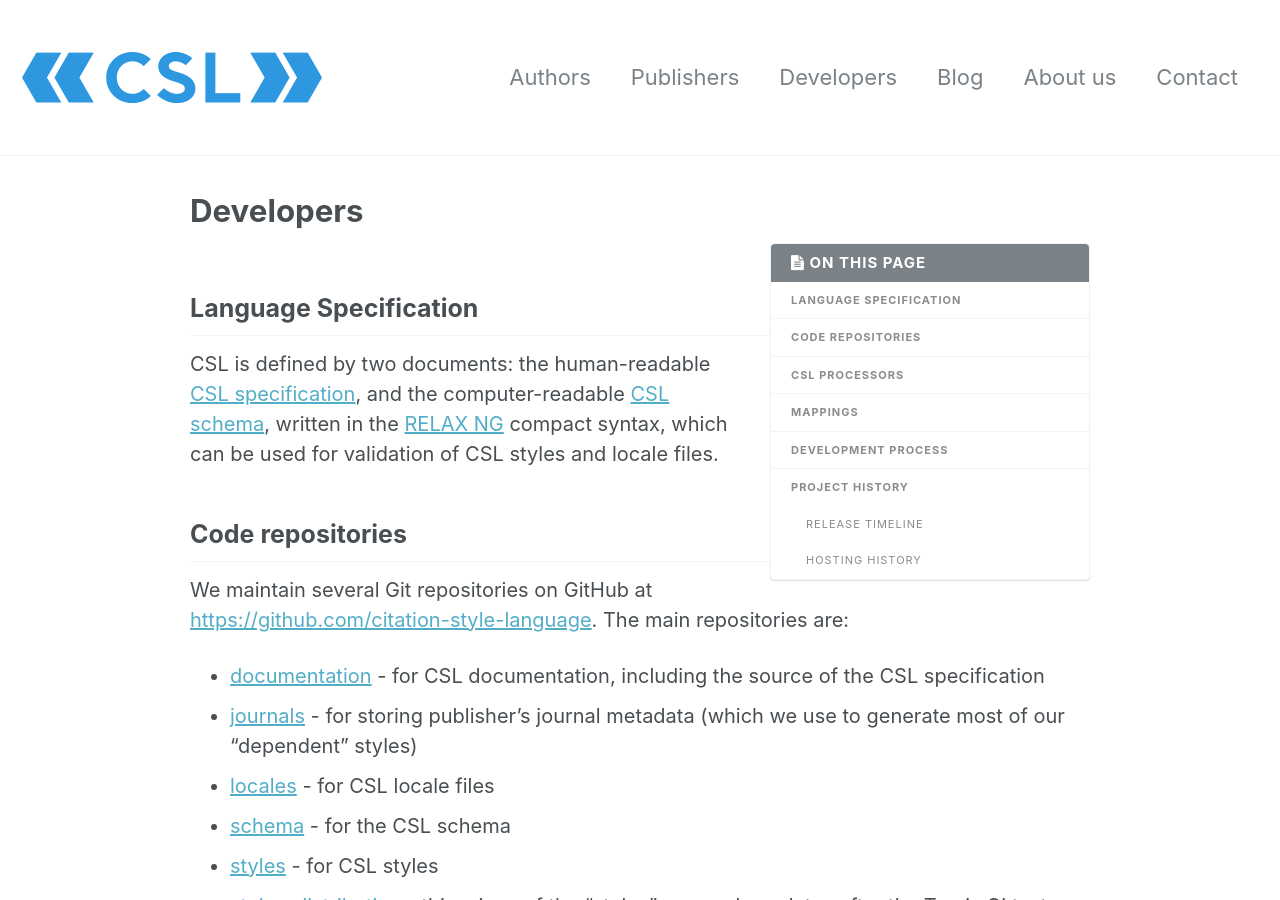
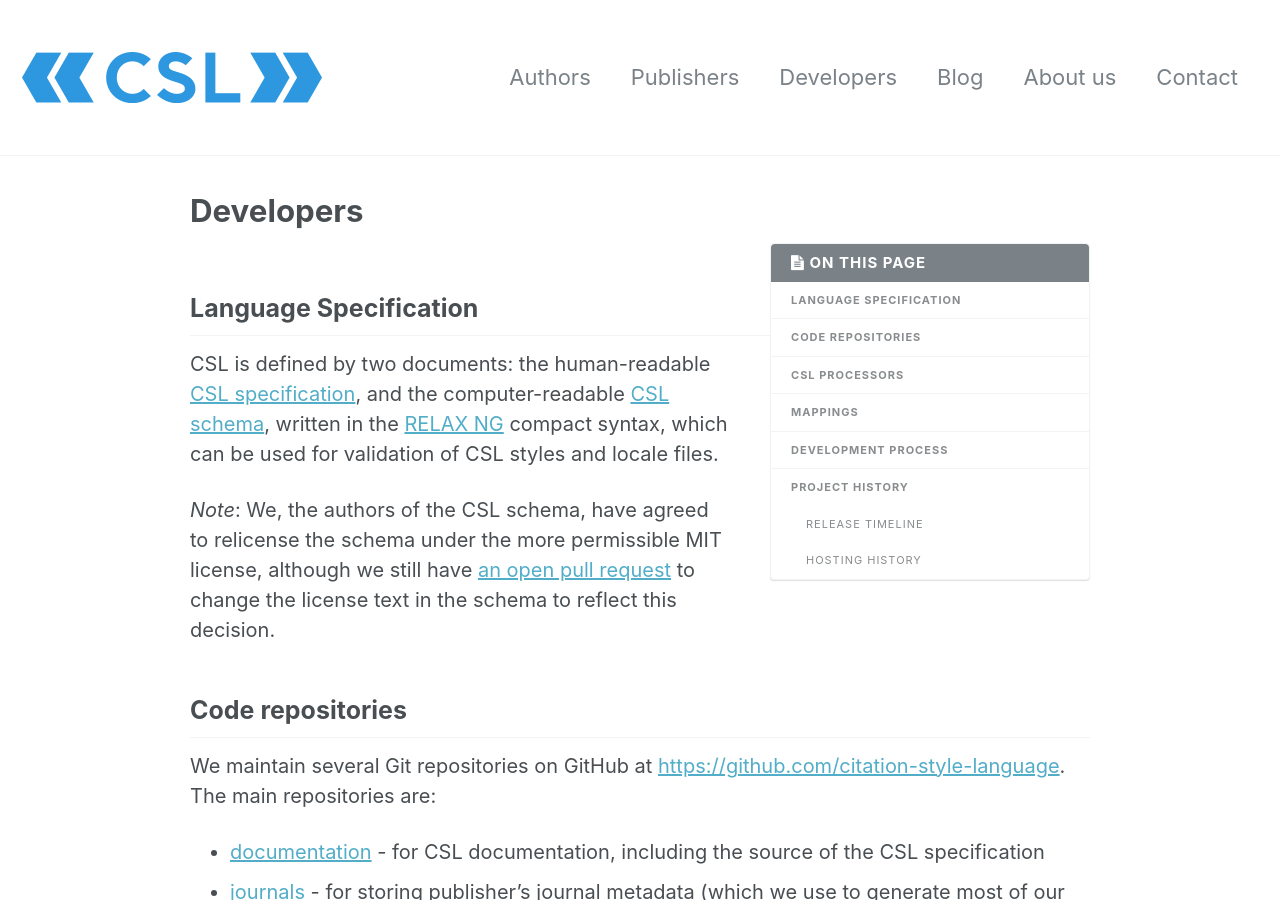
Before and after one commit to citation-style-language/citation-style-language.github.io, a Jekyll site: the page built from _pages/developers.md, in a window 1280 px wide and 900 px high. Built offline with Jekyll 4.4.1, drawn with Linux system fonts in a browser that asks for light colours.

Commit message:
Revert "remove outdated license note from developers page"
This reverts commit 72718ccecbf36967a177c0ec4d54b444a7e94e9d.

```diff
--- a/_pages/developers.md
+++ b/_pages/developers.md
@@ -9,6 +9,8 @@
 ## Language Specification
 
 CSL is defined by two documents: the human-readable [CSL specification](http://docs.citationstyles.org/en/1.0.1/specification.html), and the computer-readable [CSL schema](https://github.com/citation-style-language/schema/tree/v1.0.1), written in the [RELAX NG](http://relaxng.org/) compact syntax, which can be used for validation of CSL styles and locale files.
+
+_Note_: We, the authors of the CSL schema, have agreed to relicense the schema under the more permissible MIT license, although we still have [an open pull request](https://github.com/citation-style-language/schema/pull/143) to change the license text in the schema to reflect this decision.
 
 ## Code repositories
 
```
